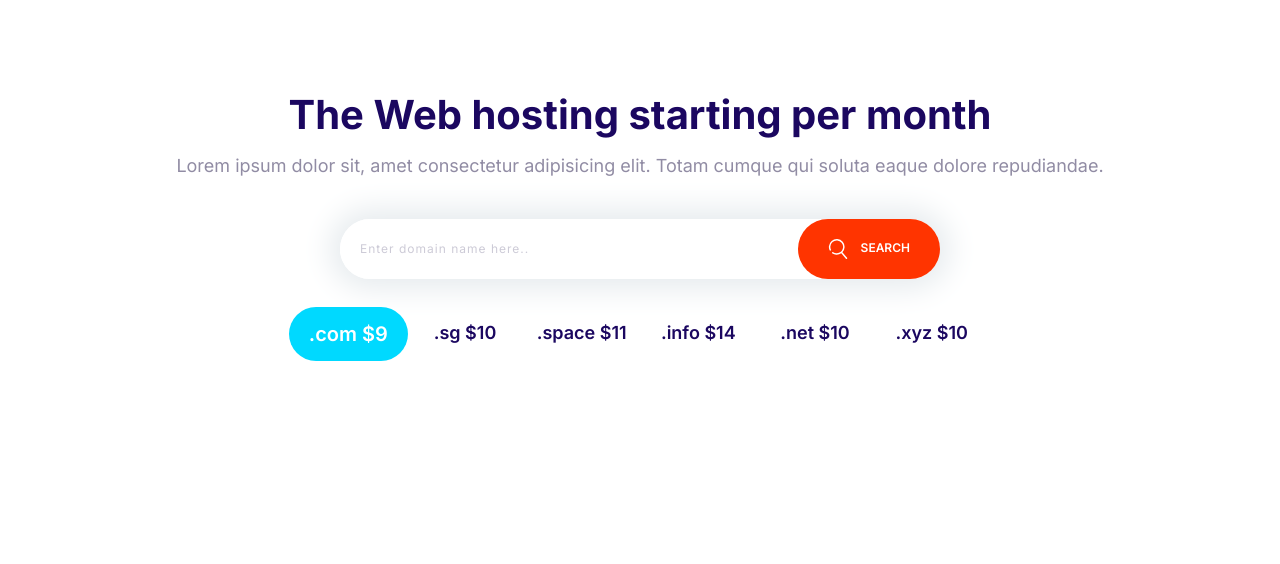
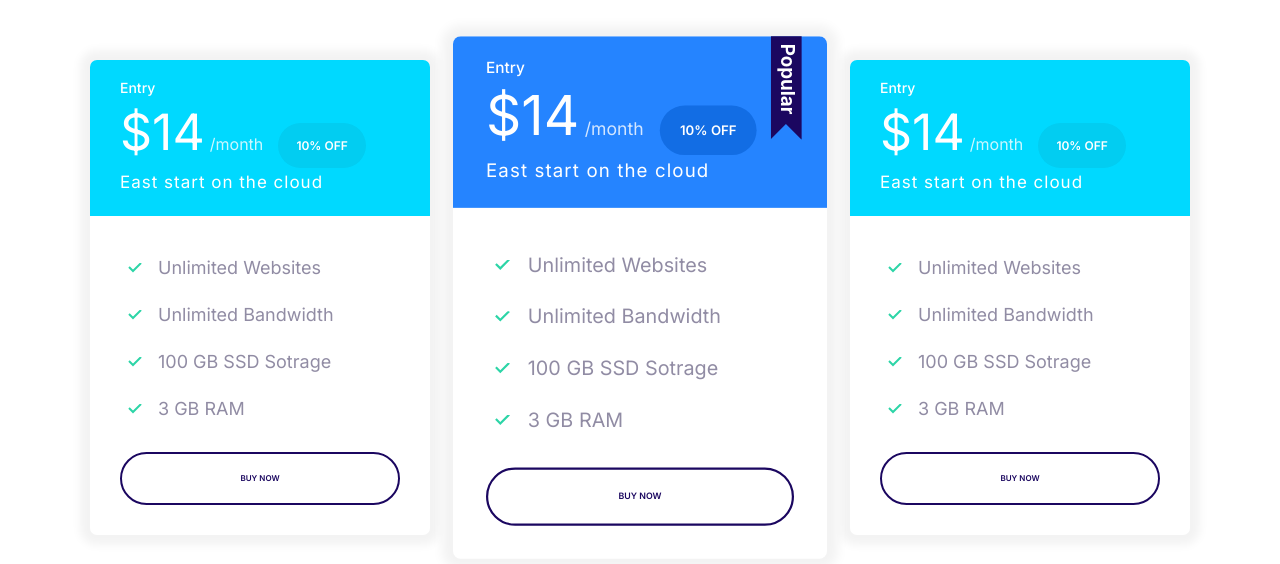
Before and after one commit to Hrishikeshdeyofficial/Hrishikeshdeyofficial, a plain HTML site: page index.html in a window 1280 px wide. Drawn offline with Linux system fonts and the light colour scheme.

Commit message:
Developing the plans-block

```diff
--- a/css/styles.css
+++ b/css/styles.css
@@ -104,9 +104,10 @@ a{
 
 .badges{
  border-radius: 30px;
- font-size: 2rem;
+ font-size: 1.5rem;
  font-weight: 600;
- padding: 1.5rem 2rem;
+ padding: 1.5rem 1.8rem;
+ padding: 1.5rem 1.8rem;
  white-space: nowrap;
 
 }
@@ -266,6 +267,10 @@ a{
     width: 100%;
 }
 
+.btn--plan{
+    padding: 2rem;
+}
+
 .btn--outline{
     background: #fff;
     color: var(--headings-color);
@@ -355,8 +360,20 @@ a{
     color: #fff;
   }
 
+  .card--primary .badge--secondary{
+    background: #126de4;
+  }
+
+
+  .card--secondary .badge--secondary{
+    background: #02cdf1;
+  }
+
 
 /* Plans */
+.plan{
+    transition: transform 0.05s ease-out;
+}
 .plan__name {
     color: #fff;
     margin: 0;
@@ -384,6 +401,10 @@ a{
 
   .plan .list__item {
     margin-bottom: 2rem;
+  }
+
+  .plan--popular{
+    transform: scale(1.1);
   }
 
   .plan--popular .card__header {
@@ -775,3 +796,29 @@ body{
         grid-template-columns: repeat(auto-fit, minmax(100px,1fr));
     }
 }
+
+/* Plans Block */
+.block--plans .grid{
+    gap: 6rem 4rem;
+}
+
+.block--plan .card{
+    max-width: 300px;
+}
+
+
+@media screen and (min-width: 1024px){
+    .grid--1x3{
+        display: grid;
+        grid-template-columns: repeat(3, 1fr);
+        column-gap: 5rem;
+        column-gap: 5rem;
+    }
+}
+
+.plan:hover{
+    transform: scale(1.05);
+}
+.plan--popular:hover{
+    transform: scale(1.15);
+}
--- a/index.html
+++ b/index.html
@@ -18,36 +18,75 @@
     ></script>
   </head>
   <body>
-    <section class="block container block--domain">
-      <header class="block__header">
-        <h2>The Web hosting starting per month</h2>
-        <p>
-          Lorem ipsum dolor sit, amet consectetur adipisicing elit. Totam cumque
-          qui soluta eaque dolore repudiandae.
-        </p>
-      </header>
-      <div class="input-group">
-        <input
-          type="text"
-          class="inputs"
-          placeholder="Enter domain name here.."
-        />
-
-        <button type="submit" class="btn btn--accent">
-          <svg class="icon icon--white">
-            <use xlink:href="images/sprite.svg#search"></use>
-          </svg>
-          Search
-        </button>
+    <section class="block container block--plans">
+      <div class="grid grid--1x3">
+        <div class="plan">
+          <div class="card card--secondary">
+            <header class="card__header">
+              <h3 class="plan__name">Entry</h3>
+              <span class="plan__price">$14</span>
+              <span class="plan__billing-cycle">/month</span>
+              <span class="badges badge--secondary badge--small">10% OFF</span>
+              <span class="plan__description">East start on the cloud</span>
+            </header>
+            <div class="card__body">
+              <ul class="list list--tick">
+                <li class="list__item">Unlimited Websites</li>
+                <li class="list__item">Unlimited Bandwidth</li>
+                <li class="list__item">100 GB SSD Sotrage</li>
+                <li class="list__item">3 GB RAM</li>
+              </ul>
+              <button class="btn btn--outline btn--block btn--plan">
+                Buy Now
+              </button>
+            </div>
+          </div>
+        </div>
+        <div class="plan plan--popular">
+          <div class="card card--primary">
+            <header class="card__header">
+              <h3 class="plan__name">Entry</h3>
+              <span class="plan__price">$14</span>
+              <span class="plan__billing-cycle">/month</span>
+              <span class="badges badge--secondary badge--small">10% OFF</span>
+              <span class="plan__description">East start on the cloud</span>
+            </header>
+            <div class="card__body">
+              <ul class="list list--tick">
+                <li class="list__item">Unlimited Websites</li>
+                <li class="list__item">Unlimited Bandwidth</li>
+                <li class="list__item">100 GB SSD Sotrage</li>
+                <li class="list__item">3 GB RAM</li>
+              </ul>
+              <button class="btn btn--outline btn--block btn--plan">
+                Buy Now
+              </button>
+            </div>
+          </div>
+        </div>
+        <div class="plan">
+          <div class="card card--secondary">
+            <header class="card__header">
+              <h3 class="plan__name">Entry</h3>
+              <span class="plan__price">$14</span>
+              <span class="plan__billing-cycle">/month</span>
+              <span class="badges badge--secondary badge--small">10% OFF</span>
+              <span class="plan__description">East start on the cloud</span>
+            </header>
+            <div class="card__body">
+              <ul class="list list--tick">
+                <li class="list__item">Unlimited Websites</li>
+                <li class="list__item">Unlimited Bandwidth</li>
+                <li class="list__item">100 GB SSD Sotrage</li>
+                <li class="list__item">3 GB RAM</li>
+              </ul>
+              <button class="btn btn--outline btn--block btn--plan">
+                Buy Now
+              </button>
+            </div>
+          </div>
+        </div>
       </div>
-      <ul class="lists block--domain__prices">
-        <li><span class="badges badge--secondary">.com $9</span></li>
-        <li>.sg $10</li>
-        <li>.space $11</li>
-        <li>.info $14</li>
-        <li>.net $10</li>
-        <li>.xyz $10</li>
-      </ul>
     </section>
     <script src="js/main.js"></script>
   </body>
```
Also changed, not shown: components/planblock.html (added, +64 -0 lines).
